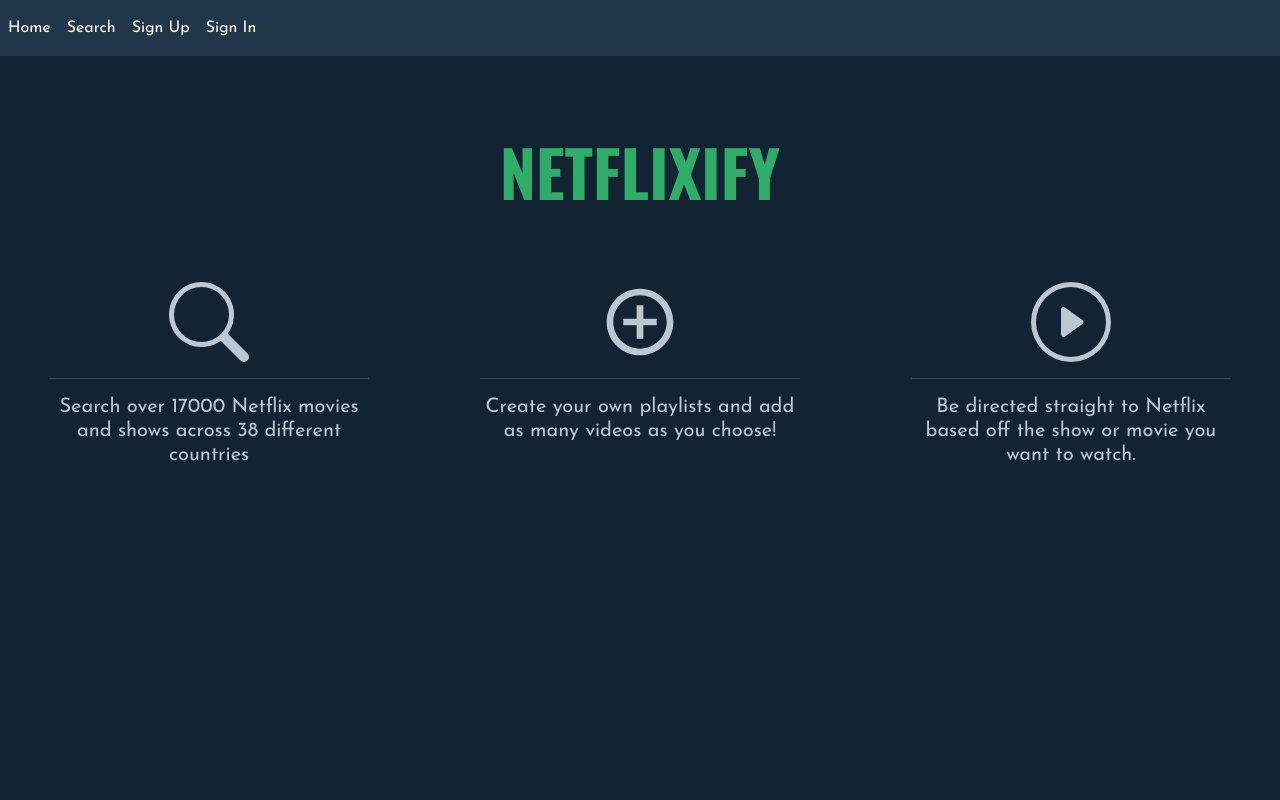
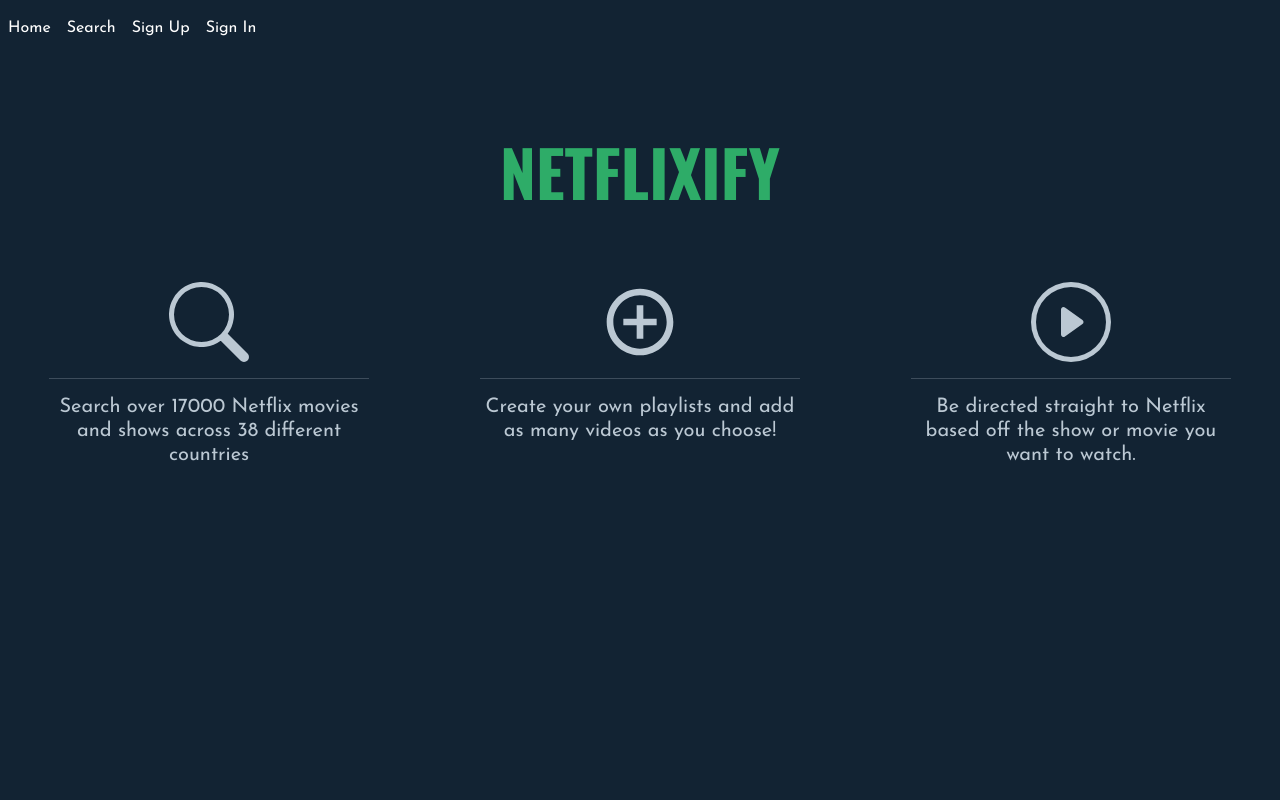
Before and after one commit to paulinal3/netflixify-client, a React (Create React App) app: page / in a window 1280 px wide. Shown: the top 800 px of the page. Built offline with nearby package versions, Linux system fonts and the light colour scheme; a web font is replaced by a local one.

Commit message:
updating navbar and footer bg color

```diff
--- a/src/components/Home.js
+++ b/src/components/Home.js
@@ -1,11 +1,14 @@
 import {BsSearch, BsPlayCircle} from "react-icons/bs"
 import {MdOutlineAddCircleOutline} from "react-icons/md"
+
+import logo from "../img/logo.png"
 
 const Home = (props) => {
 	console.log('props in home', props)
 
 	return (
 		<div id='homePage'>
+			{/* <img src={logo} /> */}
 			<h1 id='appName'>NETFLIXIFY</h1>
 			<div id='homeContainer'>
 				<div class='landingPage'>
--- a/src/index.css
+++ b/src/index.css
@@ -11,7 +11,8 @@
 }
 
 #navBarContainer, #footer {
-  background-color: #213749;
+  /* background-color: #213749; */
+  background-color: #122333;
 }
 
 #btn {
```
Also changed, not shown: public/logo.png, src/img/logo.png (added).
